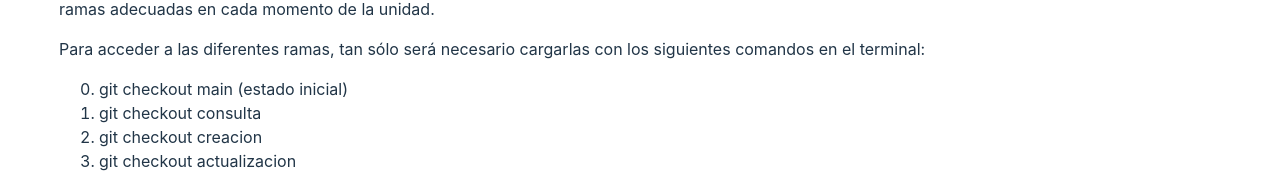
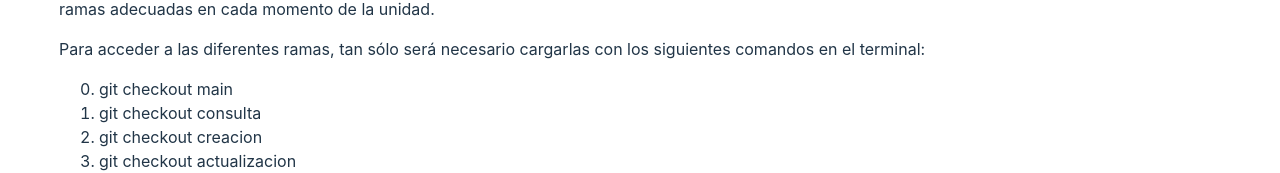
Before and after one commit to Jucagovi/supabase_DWC, a React (Vite) app: page / in a window 1280 px wide. Shown: the part 457-630 px from the top of the page. Built offline with nearby package versions, Linux system fonts and the light colour scheme.

Commit message:
Commit inicial

```diff
--- a/src/paginas/Inicio.jsx
+++ b/src/paginas/Inicio.jsx
@@ -27,7 +27,7 @@ const Inicio = () => {
         con los siguientes comandos en el terminal:
       </p>
       <ol start='0'>
-        <li>git checkout main (estado inicial)</li>
+        <li>git checkout main</li>
         <li>git checkout consulta</li>
         <li>git checkout creacion</li>
         <li>git checkout actualizacion</li>
```
